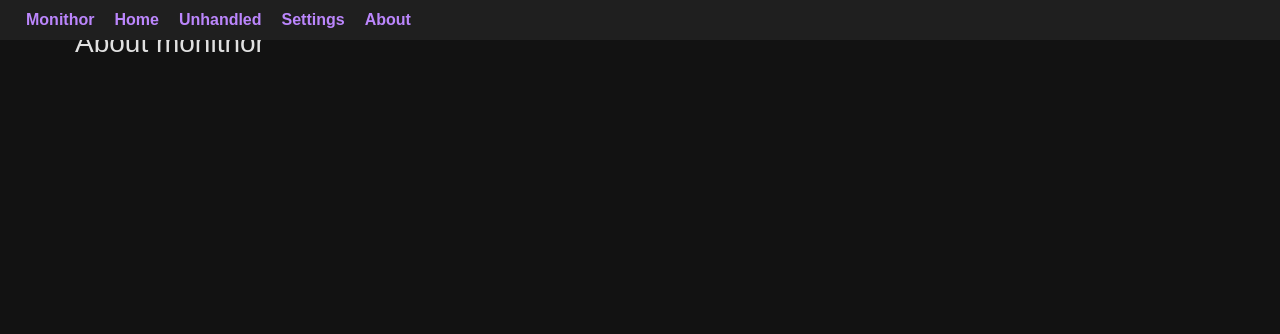
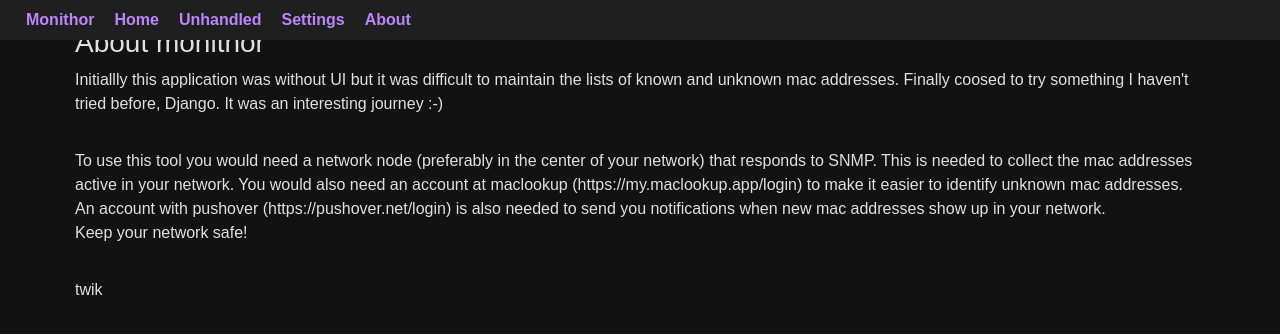
Before and after one commit to twik1/monithor, a Django app: page /monithor/about/ in a window 1280 px wide. Shown: the top 334 px of the page. Run offline with Django 5.2, Linux system fonts and the light colour scheme; some libraries are stand-ins or nearby versions.

Commit message:
Add about text

```diff
--- a/monithor/templates/about.html
+++ b/monithor/templates/about.html
@@ -2,4 +2,18 @@
 
 {% block content %}
     <h3>About monithor</h3>
+<div class="text-wrap">
+Initiallly this application was without UI but it was difficult to maintain the lists of known and unknown mac addresses.
+Finally coosed to try  something I haven't tried before, Django.
+It was an interesting journey :-)
+    <hr>
+To use this tool you would need a network node (preferably in the center of your network) that responds to SNMP.
+This is needed to collect the mac addresses active in your network.
+You would also need an account at maclookup (https://my.maclookup.app/login) to make it easier to identify unknown mac addresses.
+An account with pushover (https://pushover.net/login) is also needed to send you notifications when new mac addresses show up in your network.
+    <br>
+Keep your network safe!
+    <hr>
+twik
+</div>
 {% endblock content %}
```
